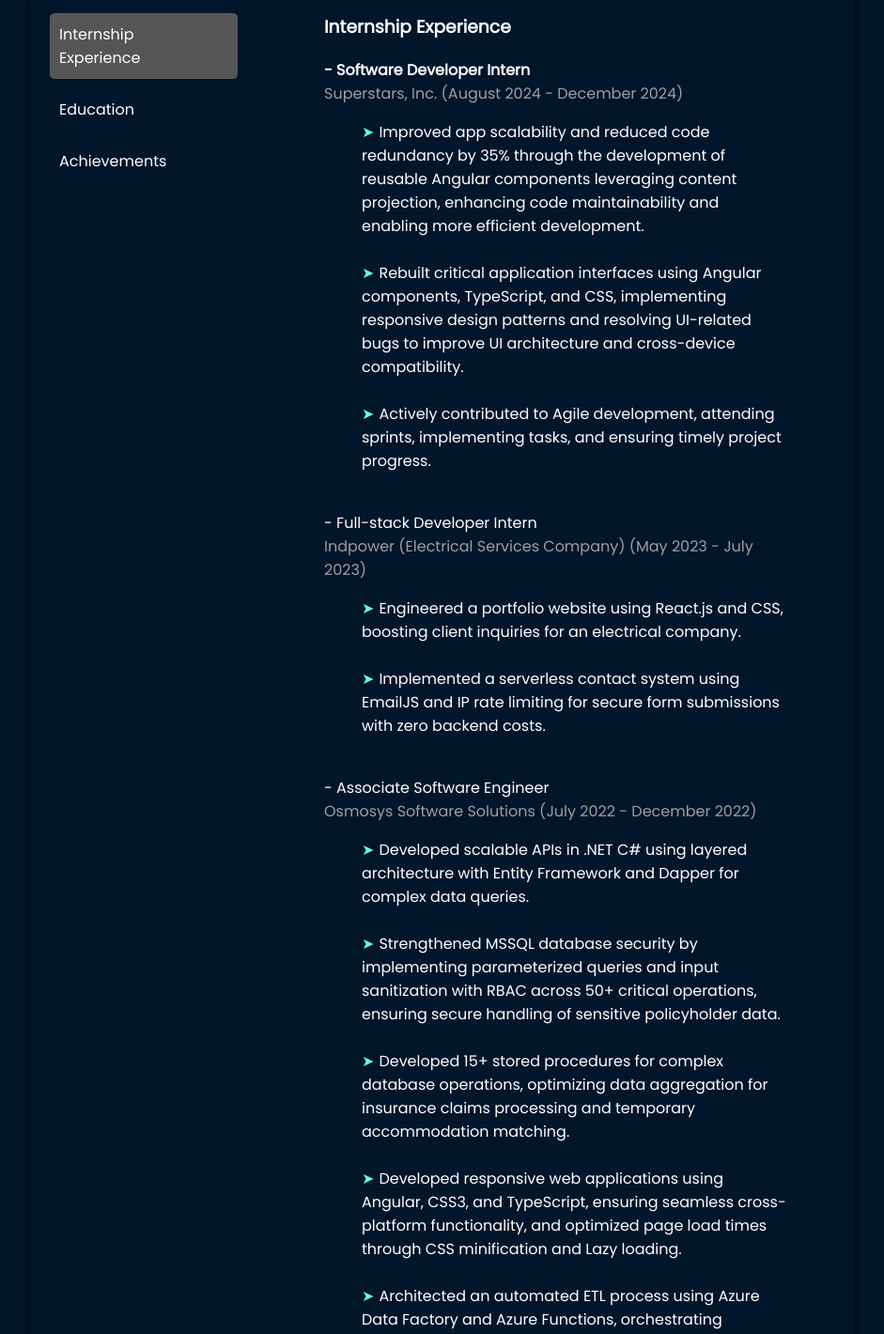
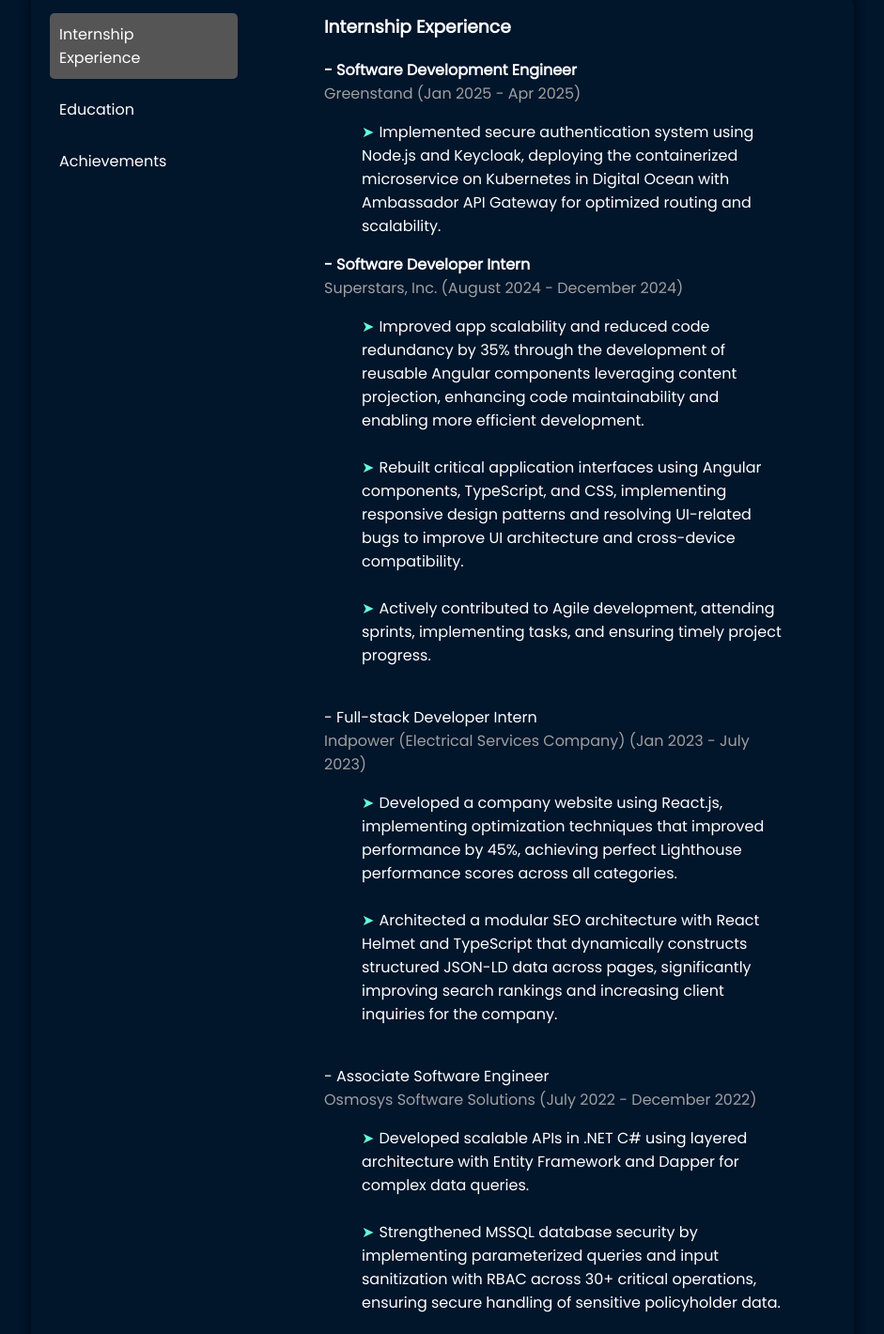
Before and after one commit to shanmukhchowdary147/shanmukhchowdary147.github.io, a React (Create React App) app: page / in a window 1280 px wide. Shown: the part 1280-2700 px from the top of the page at 94% size, without its empty margins (169-1110 px from the left). Built offline with nearby package versions, Linux system fonts and the light colour scheme; some icons are missing.

Commit message:
Update Resume and Experience section

```diff
--- a/src/components/body/work/experience.js
+++ b/src/components/body/work/experience.js
@@ -5,6 +5,16 @@
     <div className="notable-extracir-card">
       <h3>Internship Experience</h3>
       <div></div>
+      <div className="experience-title">- Software Development Engineer</div>
+      <p2>Greenstand (Jan 2025 - Apr 2025)</p2>
+      <ul>
+        <li>
+          Implemented secure authentication system using Node.js and Keycloak,
+          deploying the containerized microservice on Kubernetes in Digital
+          Ocean with Ambassador API Gateway for optimized routing and
+          scalability.
+        </li>
+      </ul>
 
       <div className="experience-title">- Software Developer Intern</div>
       <p2>Superstars, Inc. (August 2024 - December 2024)</p2>
@@ -32,16 +42,19 @@
       <br />
 
       <div>- Full-stack Developer Intern</div>
-      <p2>Indpower (Electrical Services Company) (May 2023 - July 2023)</p2>
+      <p2>Indpower (Electrical Services Company) (Jan 2023 - July 2023)</p2>
       <ul>
         <li>
-          Engineered a portfolio website using React.js and CSS, boosting client
-          inquiries for an electrical company.
+          Developed a company website using React.js, implementing optimization
+          techniques that improved performance by 45%, achieving perfect
+          Lighthouse performance scores across all categories.
         </li>
         <br />
         <li>
-          Implemented a serverless contact system using EmailJS and IP rate
-          limiting for secure form submissions with zero backend costs.
+          Architected a modular SEO architecture with React Helmet and
+          TypeScript that dynamically constructs structured JSON-LD data across
+          pages, significantly improving search rankings and increasing client
+          inquiries for the company.
         </li>
       </ul>
 
@@ -57,12 +70,12 @@
         <br />
         <li>
           Strengthened MSSQL database security by implementing parameterized
-          queries and input sanitization with RBAC across 50+ critical
+          queries and input sanitization with RBAC across 30+ critical
           operations, ensuring secure handling of sensitive policyholder data.
         </li>
         <br />
         <li>
-          Developed 15+ stored procedures for complex database operations,
+          Developed stored procedures for complex database operations,
           optimizing data aggregation for insurance claims processing and
           temporary accommodation matching.
         </li>
@@ -76,7 +89,7 @@
         <li>
           Architected an automated ETL process using Azure Data Factory and
           Azure Functions, orchestrating seamless ingestion and decryption of
-          PGP-encrypted files from SFTP to Azure Blob Storage, resulting in 30%
+          PGP-encrypted files from SFTP to Azure Blob Storage, resulting in 70%
           faster CSV data loading into SQL.
         </li>
       </ul>
```
Also changed, not shown: 1 other file (tests, documents, lock files or other folders).
